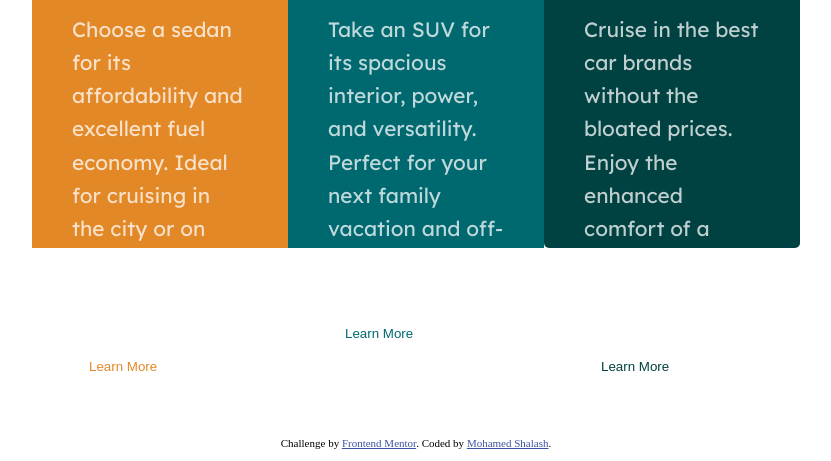
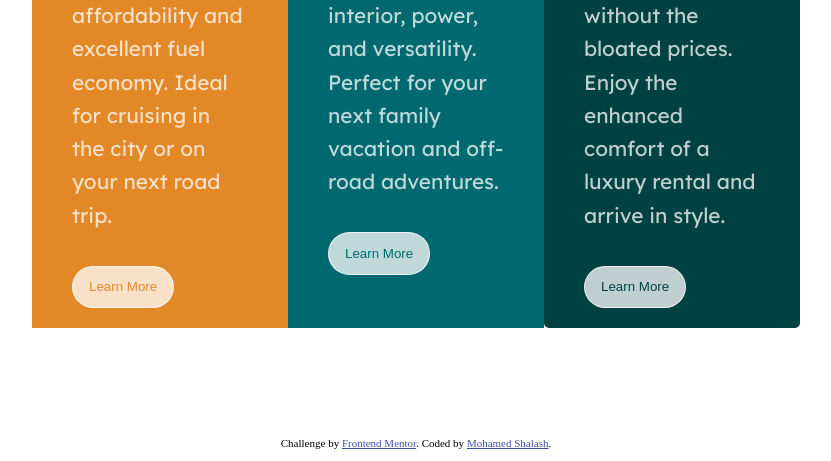
Before and after one commit to shalash23/3-column-preview-card-component-main, a plain HTML site: page index.html in a window 1280 px wide. Shown: the part 339-800 px from the top of the page, without its empty margins (224-1055 px from the left). Drawn offline with Linux system fonts and the light colour scheme.

Commit message:
Update styles.css

```diff
--- a/styles.css
+++ b/styles.css
@@ -200,7 +200,7 @@ main{
 
     }
     .card1{
-        height:50vh;
+        height:70vh;
 
     }
     .card1 p{
@@ -210,7 +210,7 @@ main{
         font-size: 2.5rem;
     }
     .card2{
-        height:50vh;
+        height:70vh;
 
     }
     .card2 p{
@@ -221,7 +221,7 @@ main{
     }
 
     .card3{
-        height:50vh;
+        height:70vh;
     }
     .card3 p{
         font-size: 1.3rem;
```
